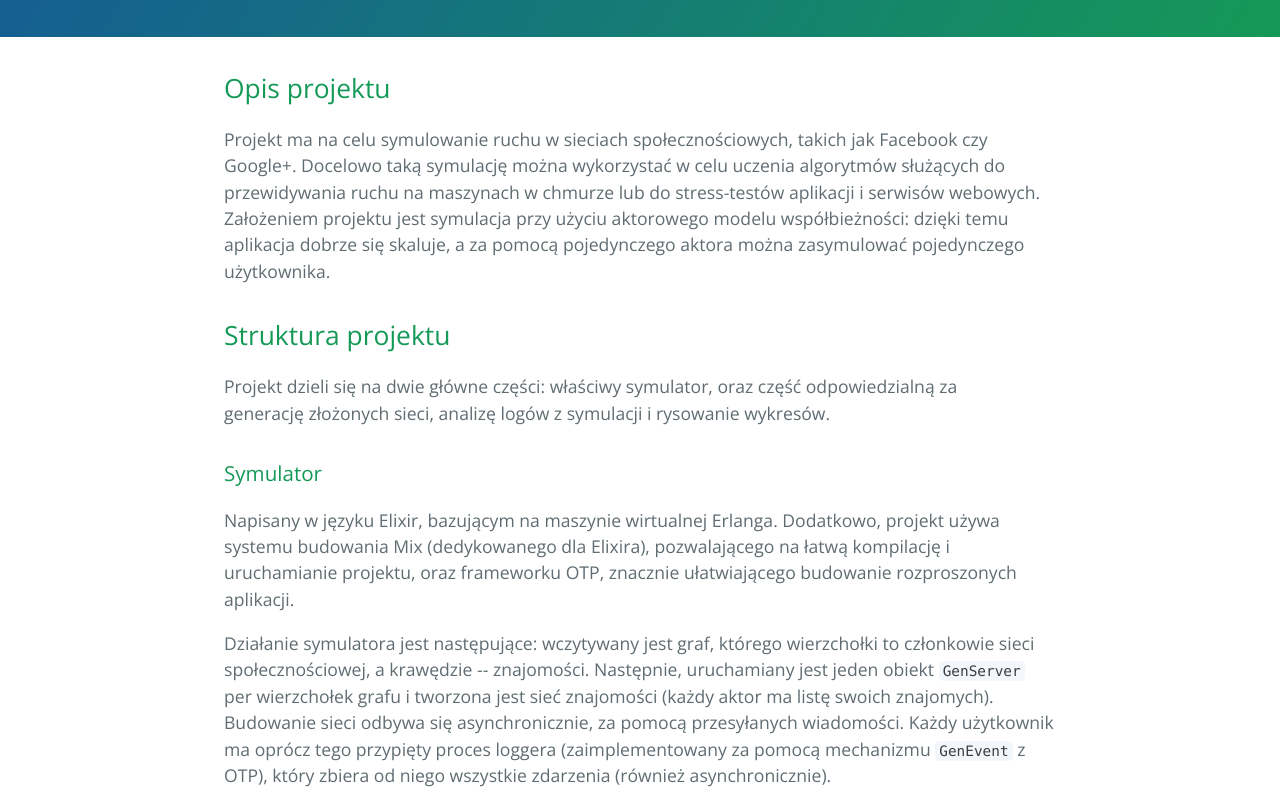
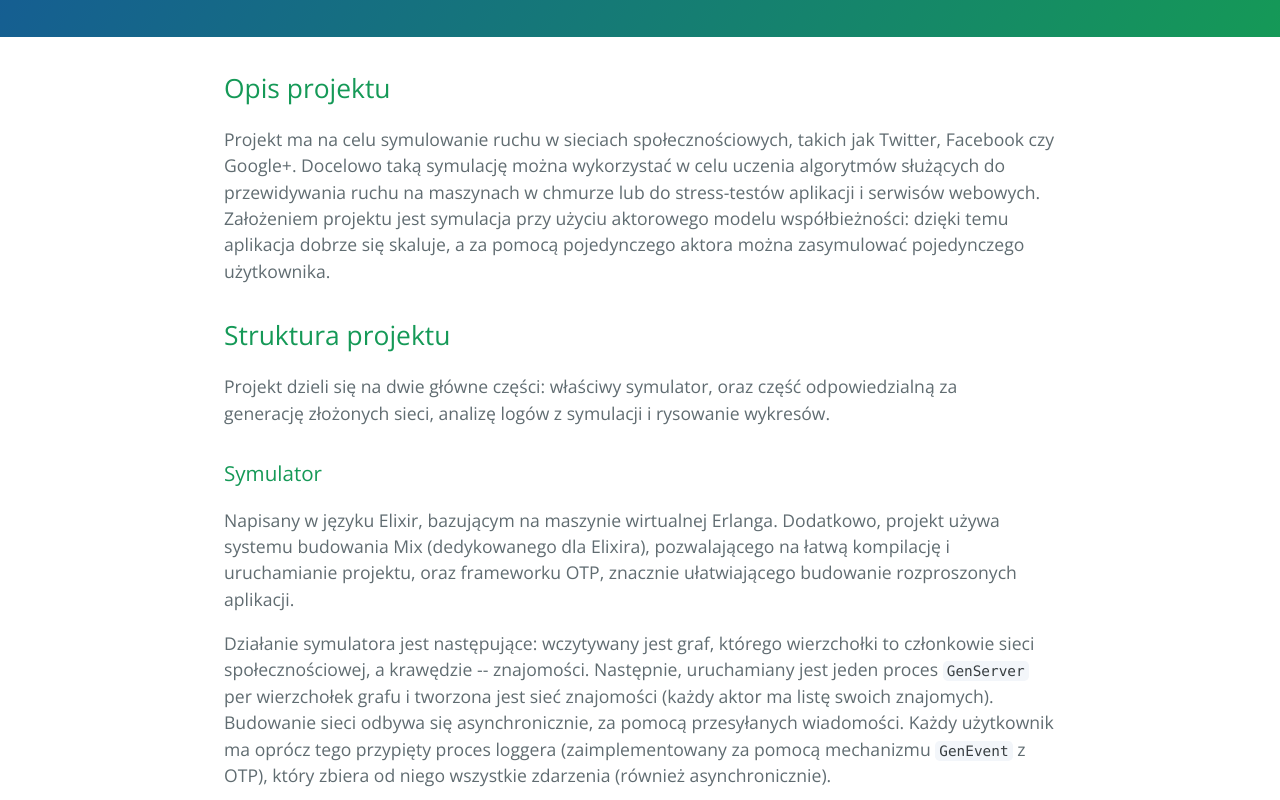
Before and after one commit to piotrMocz/network-tools, a plain HTML site: page index.html in a window 1280 px wide. Shown: the part 280-1080 px from the top of the page. Drawn offline with nearby package versions, Linux system fonts and the light colour scheme.

Commit message:
Update index.html

```diff
--- a/index.html
+++ b/index.html
@@ -19,7 +19,7 @@
       <h2>
 <a id="opis-projektu" class="anchor" href="#opis-projektu" aria-hidden="true"><span aria-hidden="true" class="octicon octicon-link"></span></a>Opis projektu</h2>
 
-<p>Projekt ma na celu symulowanie ruchu w sieciach społecznościowych, takich jak Facebook czy Google+. Docelowo taką symulację można wykorzystać w celu uczenia algorytmów służących do przewidywania ruchu na maszynach w chmurze lub do stress-testów aplikacji i serwisów webowych. Założeniem projektu jest symulacja przy użyciu aktorowego modelu współbieżności: dzięki temu aplikacja dobrze się skaluje, a za pomocą pojedynczego aktora można zasymulować pojedynczego użytkownika.</p>
+<p>Projekt ma na celu symulowanie ruchu w sieciach społecznościowych, takich jak Twitter, Facebook czy Google+. Docelowo taką symulację można wykorzystać w celu uczenia algorytmów służących do przewidywania ruchu na maszynach w chmurze lub do stress-testów aplikacji i serwisów webowych. Założeniem projektu jest symulacja przy użyciu aktorowego modelu współbieżności: dzięki temu aplikacja dobrze się skaluje, a za pomocą pojedynczego aktora można zasymulować pojedynczego użytkownika.</p>
 
 <h2>
 <a id="struktura-projektu" class="anchor" href="#struktura-projektu" aria-hidden="true"><span aria-hidden="true" class="octicon octicon-link"></span></a>Struktura projektu</h2>
@@ -31,7 +31,7 @@
 
 <p>Napisany w języku Elixir, bazującym na maszynie wirtualnej Erlanga. Dodatkowo, projekt używa systemu budowania Mix (dedykowanego dla Elixira), pozwalającego na łatwą kompilację i uruchamianie projektu, oraz frameworku OTP, znacznie ułatwiającego budowanie rozproszonych aplikacji.</p>
 
-<p>Działanie symulatora jest następujące: wczytywany jest graf, którego wierzchołki to członkowie sieci społecznościowej, a krawędzie -- znajomości. Następnie, uruchamiany jest jeden obiekt <code>GenServer</code> per wierzchołek grafu i tworzona jest sieć znajomości (każdy aktor ma listę swoich znajomych). Budowanie sieci odbywa się asynchronicznie, za pomocą przesyłanych wiadomości. Każdy użytkownik ma oprócz tego przypięty proces loggera (zaimplementowany za pomocą mechanizmu <code>GenEvent</code> z OTP), który zbiera od niego wszystkie zdarzenia (również asynchronicznie).</p>
+<p>Działanie symulatora jest następujące: wczytywany jest graf, którego wierzchołki to członkowie sieci społecznościowej, a krawędzie -- znajomości. Następnie, uruchamiany jest jeden proces <code>GenServer</code> per wierzchołek grafu i tworzona jest sieć znajomości (każdy aktor ma listę swoich znajomych). Budowanie sieci odbywa się asynchronicznie, za pomocą przesyłanych wiadomości. Każdy użytkownik ma oprócz tego przypięty proces loggera (zaimplementowany za pomocą mechanizmu <code>GenEvent</code> z OTP), który zbiera od niego wszystkie zdarzenia (również asynchronicznie).</p>
 
 <p>Aplikacja bardzo dobrze się rozprasza, obrazek poniżej pokazuje użycie procesorów dla testowego uruchomienia z dużym obciążeniem.
 <img src="https://raw.githubusercontent.com/piotrMocz/network-tools/master/proc-stats.jpg" alt="Processor statistics"></p>
```
